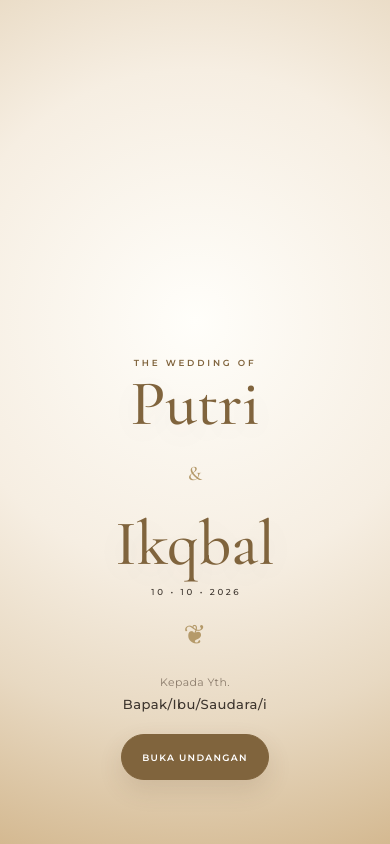
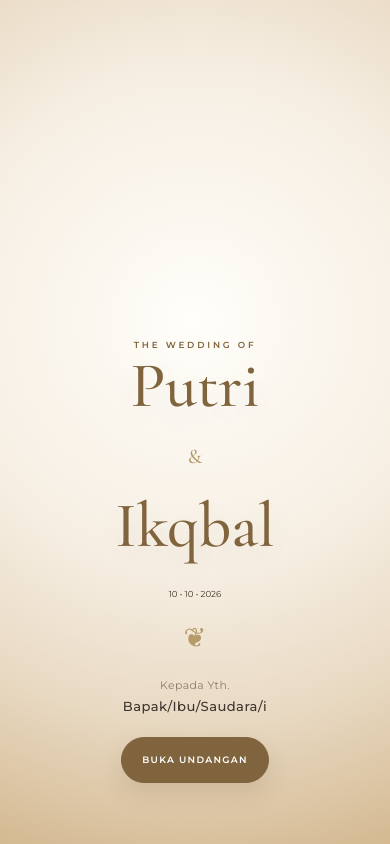
Before and after one commit to yantiadeirma811-art/undangan-putri-ikqbal, a plain HTML site: page index.html in a window 390 px wide. Drawn offline with nearby package versions, Linux system fonts and the light colour scheme.

Commit message:
Update style.css

```diff
--- a/style.css
+++ b/style.css
@@ -203,15 +203,10 @@ h3{
 /* Tanggal */
 
 .date{
-  margin:28px auto 0;
-
-  color:var(--ink);
-
-  font-size:.72rem;
-  font-weight:500;
-
-  letter-spacing:.48em;
-  text-indent:.48em;
+  display:block;
+  margin:55px auto 0 !important;
+  position:relative;
+  z-index:5;
 }
 
 
@@ -1174,14 +1169,11 @@ h3{
   }
 
   .date{
-    margin-top:20px;
-
-    font-size:.6rem;
-
-    letter-spacing:.3em;
-
-    text-indent:.3em;
-  }
+  display:block;
+  margin-top:40px !important;
+  position:relative;
+  z-index:5;
+}
 
   .ornament{
     margin:12px auto;
```
